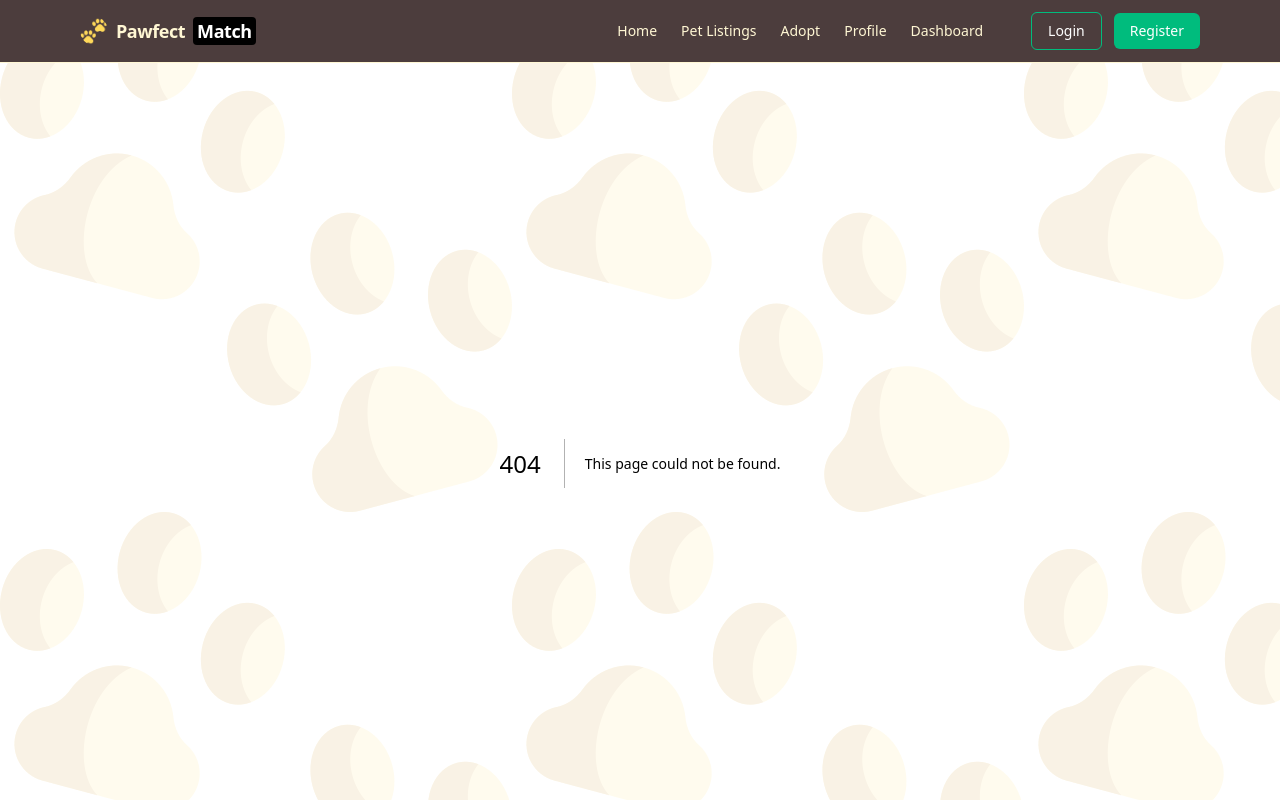
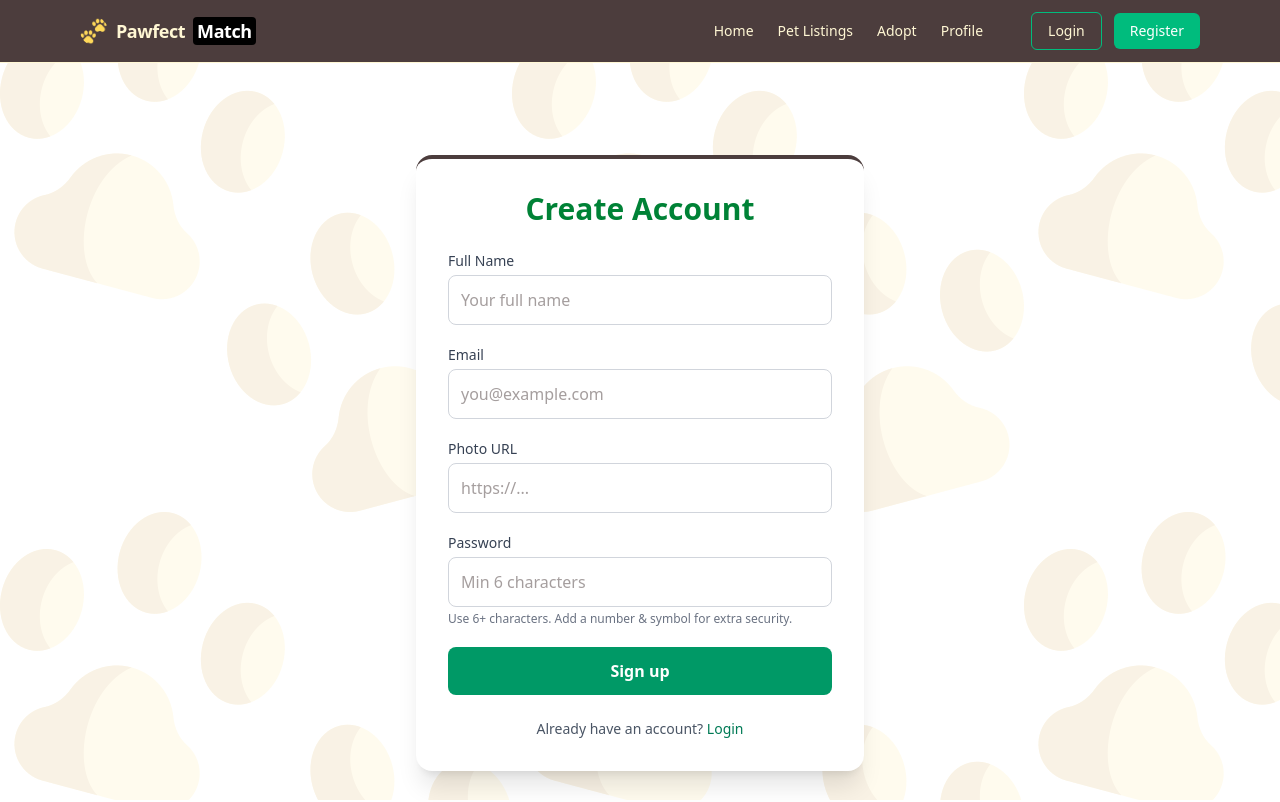
Before and after one commit to ruhanaatiq/pawfect-match, a Next.js app: page /register in a window 1280 px wide. Before the commit this address had no page. Shown: the top 802 px of the page. Built offline with nearby package versions, Linux system fonts and the light colour scheme; no server answers.

Commit message:
registration page created

```diff
--- /dev/null
+++ b/middleware.js
@@ -0,0 +1,34 @@
+// middleware.js
+import { NextResponse } from "next/server";
+import { getToken } from "next-auth/jwt";
+
+export async function middleware(req) {
+  const url = req.nextUrl;
+
+  // Read session/JWT via NextAuth
+  const token = await getToken({ req });
+
+  // If no session, bounce to login with redirect back
+  if (!token) {
+    const login = new URL("/login", req.url);
+    login.searchParams.set("redirect", url.pathname + url.search);
+    return NextResponse.redirect(login);
+  }
+
+  // Require admin role
+  if (token.role !== "admin") {
+    // You can redirect or return 403 page
+    return NextResponse.redirect(new URL("/403", req.url));
+    // Or: return new NextResponse("Forbidden", { status: 403 });
+  }
+
+  return NextResponse.next();
+}
+
+// Protect both admin pages and admin APIs
+export const config = {
+  matcher: [
+    "/admin/:path*",
+    "/api/admin/:path*", // protect admin APIs too
+  ],
+};
--- /dev/null
+++ b/src/app/api/admin/requests/route.js
@@ -0,0 +1,51 @@
+import { NextResponse } from "next/server";
+import { connectDB } from "@/lib/mongoose";
+import AdoptionRequest from "@/models/AdoptionRequest";
+import Pet from "@/models/Pets";
+
+export const dynamic = "force-dynamic";
+
+export async function GET(req) {
+  await connectDB();
+  const { searchParams } = new URL(req.url);
+
+  const page = Math.max(1, Number(searchParams.get("page") || 1));
+  const pageSize = Math.max(1, Math.min(100, Number(searchParams.get("pageSize") || 10)));
+  const status = searchParams.get("status"); // Pending | Approved | Rejected | (null = all)
+  const q = searchParams.get("q")?.trim();
+
+  const query = {};
+  if (status && ["Pending", "Approved", "Rejected"].includes(status)) {
+    query.status = status;
+  }
+  if (q) {
+    query.$or = [
+      { petName: { $regex: q, $options: "i" } },
+      { "applicant.fullName": { $regex: q, $options: "i" } },
+      { "applicant.email": { $regex: q, $options: "i" } },
+      { "applicant.phone": { $regex: q, $options: "i" } },
+      { message: { $regex: q, $options: "i" } },
+    ];
+  }
+
+  const total = await AdoptionRequest.countDocuments(query);
+  const items = await AdoptionRequest.find(query)
+    .sort({ createdAt: -1 })
+    .skip((page - 1) * pageSize)
+    .limit(pageSize)
+    .lean();
+
+  // optionally enrich with pet species/breed from Pets
+  const petIds = Array.from(new Set(items.map((i) => String(i.petId))));
+  const pets = await Pet.find({ _id: { $in: petIds } }, { species: 1, breed: 1 }).lean();
+  const petMap = new Map(pets.map((p) => [String(p._id), p]));
+
+  const data = items.map((i) => ({
+    ...i,
+    _id: String(i._id),
+    petId: String(i.petId),
+    pet: petMap.get(String(i.petId)) || null,
+  }));
+
+  return NextResponse.json({ total, page, pageSize, items: data });
+}
--- a/src/app/login/page.jsx
+++ b/src/app/login/page.jsx
@@ -3,7 +3,6 @@
 import { useState } from "react";
 import { useRouter } from "next/navigation";
 import { signIn } from "next-auth/react";
-
 
 export default function LoginPage() {
   const router = useRouter();
@@ -16,34 +15,30 @@ export default function LoginPage() {
     setError("");
 
     try {
-      const res = await fetch("/api/auth/login", { // make sure API path is correct
+      // your custom credentials login (keep as-is if you already have /api/auth/login)
+      const res = await fetch("/api/auth/login", {
         method: "POST",
         headers: { "Content-Type": "application/json" },
         body: JSON.stringify({ email, password }),
       });
 
       if (!res.ok) {
-        const data = await res.json();
+        const data = await res.json().catch(() => ({}));
         setError(data.message || "Login failed");
         return;
       }
 
-      // Redirect to home page
       router.push("/");
-    } catch (err) {
+    } catch {
       setError("Something went wrong. Try again.");
     }
   };
 
   return (
     <div className="min-h-screen flex flex-col">
-
-
       <div className="flex flex-1 items-center justify-center px-4">
         <div className="w-full max-w-md rounded-2xl bg-white shadow-xl border-t-4 border-[#4C3D3D] p-8">
-          <h1 className="mb-6 text-center text-3xl font-bold text-green-700">
-            Login
-          </h1>
+          <h1 className="mb-6 text-center text-3xl font-bold text-green-700">Login</h1>
 
           {error && (
             <div className="mb-4 rounded-md bg-red-100 p-3 text-sm text-red-700 text-center">
@@ -53,9 +48,7 @@ export default function LoginPage() {
 
           <form onSubmit={handleSubmit} className="space-y-5">
             <div>
-              <label className="mb-1 block text-sm font-medium text-gray-700">
-                Email
-              </label>
+              <label className="mb-1 block text-sm font-medium text-gray-700">Email</label>
               <input
                 type="email"
                 value={email}
@@ -67,9 +60,7 @@ export default function LoginPage() {
             </div>
 
             <div>
-              <label className="mb-1 block text-sm font-medium text-gray-700">
-                Password
-              </label>
+              <label className="mb-1 block text-sm font-medium text-gray-700">Password</label>
               <input
                 type="password"
                 value={password}
@@ -82,21 +73,36 @@ export default function LoginPage() {
 
             <button
               type="submit"
-              className="w-full rounded-lg bg-emerald-500 py-3 text-white font-semibold hover:bg-green-700 transition"
+              className="w-full rounded-lg bg-emerald-600 py-3 text-white font-semibold hover:bg-emerald-700 transition"
             >
               Login
             </button>
           </form>
 
-          <div className="mt-6 text-center">
-            <p className="mb-3 text-sm text-gray-600">or</p>
-            <button
-              onClick={() => signIn("google", { callbackUrl: "/" })}
-              className="w-full rounded-lg border border-[#4C3D3D]  py-3 text-green-800 font-semibold hover:bg-[#4C3D3D] transition"
-            >
-              Sign in with Google
-            </button>
+          {/* Social logins */}
+          <div className="mt-6">
+            <p className="text-center text-sm text-gray-600 mb-3">or continue with</p>
+            <div className="grid grid-cols-1 gap-3">
+              <button
+                onClick={() => signIn("google", { callbackUrl: "/" })}
+                className="w-full rounded-lg border border-[#4C3D3D] py-3 font-semibold hover:bg-[#4C3D3D] hover:text-white transition"
+              >
+                Continue with Google
+              </button>
+              <button
+                onClick={() => signIn("github", { callbackUrl: "/" })}
+                className="w-full rounded-lg border border-[#4C3D3D] py-3 font-semibold hover:bg-[#4C3D3D] hover:text-white transition"
+              >
+                Continue with GitHub
+              </button>
+            </div>
           </div>
+
+          {/* Sign up link */}
+          <p className="mt-6 text-center text-sm text-gray-600">
+            Don’t have an account?{" "}
+            <a href="/register" className="text-emerald-700 font-medium hover:underline">Sign up</a>
+          </p>
         </div>
       </div>
     </div>
--- /dev/null
+++ b/src/app/register/page.jsx
@@ -0,0 +1,118 @@
+"use client";
+
+import { useState } from "react";
+import { useRouter } from "next/navigation";
+
+export default function RegisterPage() {
+  const router = useRouter();
+  const [form, setForm] = useState({ name: "", email: "", photoURL: "", password: "" });
+  const [error, setError] = useState("");
+  const [pending, setPending] = useState(false);
+
+  function onChange(e) {
+    setForm((f) => ({ ...f, [e.target.name]: e.target.value }));
+  }
+
+  async function onSubmit(e) {
+    e.preventDefault();
+    setError("");
+    setPending(true);
+
+    try {
+      const res = await fetch("/api/auth/register", {
+        method: "POST",
+        headers: { "Content-Type": "application/json" },
+        body: JSON.stringify(form),
+      });
+      const data = await res.json().catch(() => ({}));
+      if (!res.ok) {
+        setError(data.error || "Registration failed");
+        setPending(false);
+        return;
+      }
+      // After successful registration, go to login
+      router.push("/login?registered=1");
+    } catch {
+      setError("Something went wrong. Try again.");
+      setPending(false);
+    }
+  }
+
+  return (
+    <div className="min-h-screen flex items-center justify-center px-4">
+      <div className="w-full max-w-md rounded-2xl bg-white shadow-xl border-t-4 border-[#4C3D3D] p-8">
+        <h1 className="mb-6 text-center text-3xl font-bold text-green-700">Create Account</h1>
+
+        {error && (
+          <div className="mb-4 rounded-md bg-red-100 p-3 text-sm text-red-700 text-center">{error}</div>
+        )}
+
+        <form onSubmit={onSubmit} className="space-y-5">
+          <div>
+            <label className="mb-1 block text-sm font-medium text-gray-700">Full Name</label>
+            <input
+              name="name"
+              value={form.name}
+              onChange={onChange}
+              required
+              placeholder="Your full name"
+              className="w-full rounded-lg border border-gray-300 p-3 focus:border-emerald-500 focus:ring-1 focus:ring-emerald-500 outline-none"
+            />
+          </div>
+
+          <div>
+            <label className="mb-1 block text-sm font-medium text-gray-700">Email</label>
+            <input
+              type="email"
+              name="email"
+              value={form.email}
+              onChange={onChange}
+              required
+              placeholder="you@example.com"
+              className="w-full rounded-lg border border-gray-300 p-3 focus:border-emerald-500 focus:ring-1 focus:ring-emerald-500 outline-none"
+            />
+          </div>
+
+          <div>
+            <label className="mb-1 block text-sm font-medium text-gray-700">Photo URL</label>
+            <input
+              name="photoURL"
+              value={form.photoURL}
+              onChange={onChange}
+              placeholder="https://..."
+              className="w-full rounded-lg border border-gray-300 p-3 focus:border-emerald-500 focus:ring-1 focus:ring-emerald-500 outline-none"
+            />
+          </div>
+
+          <div>
+            <label className="mb-1 block text-sm font-medium text-gray-700">Password</label>
+            <input
+              type="password"
+              name="password"
+              value={form.password}
+              onChange={onChange}
+              required
+              minLength={6}
+              placeholder="Min 6 characters"
+              className="w-full rounded-lg border border-gray-300 p-3 focus:border-emerald-500 focus:ring-1 focus:ring-emerald-500 outline-none"
+            />
+            <p className="mt-1 text-xs text-gray-500">Use 6+ characters. Add a number & symbol for extra security.</p>
+          </div>
+
+          <button
+            type="submit"
+            disabled={pending}
+            className="w-full rounded-lg bg-emerald-600 py-3 text-white font-semibold hover:bg-emerald-700 disabled:opacity-50 transition"
+          >
+            {pending ? "Creating account..." : "Sign up"}
+          </button>
+        </form>
+
+        <p className="mt-6 text-center text-sm text-gray-600">
+          Already have an account?{" "}
+          <a href="/login" className="text-emerald-700 font-medium hover:underline">Login</a>
+        </p>
+      </div>
+    </div>
+  );
+}
--- a/src/components/Navbar.jsx
+++ b/src/components/Navbar.jsx
@@ -3,54 +3,40 @@
 import { useState } from "react";
 import Link from "next/link";
 import Image from "next/image";
+import { useSession, signOut } from "next-auth/react"; // ✅ add NextAuth
 
 export default function Navbar() {
   const [menuOpen, setMenuOpen] = useState(false);
+  const { data: session } = useSession();
+  const role = session?.user?.role; // make sure you add role to the session in NextAuth callbacks
 
   return (
     <nav className="sticky top-0 z-50 border-b bg-[#4C3D3D] backdrop-blur text-[#FFF7D4]">
       <div className="mx-auto max-w-6xl px-4 py-3 flex items-center justify-between">
-        {/* Logo with image */}
-        <Link
-          href="/"
-          className="flex items-center gap-2 text-lg font-bold tracking-tight"
-        >
-          <Image
-            src="/paws.png"
-            alt="Paw Logo"
-            width={28}
-            height={28}
-            className="rounded-full"
-          />
+        {/* Logo */}
+        <Link href="/" className="flex items-center gap-2 text-lg font-bold tracking-tight">
+          <Image src="/paws.png" alt="Paw Logo" width={28} height={28} className="rounded-full" />
           Pawfect
-          <span className="px-1 rounded bg-black text-white dark:bg-white dark:text-black">
-            Match
-          </span>
+          <span className="px-1 rounded bg-black text-white dark:bg-white dark:text-black">Match</span>
         </Link>
 
         {/* Desktop Menu */}
         <div className="hidden md:flex items-center gap-6 text-sm font-medium">
-          <Link href="/" className="hover:text-emerald-400">
-            Home
-          </Link>
-          <Link href="/pets" className="hover:text-emerald-400">
-            Pet Listings
-          </Link>
-          <Link href="/adopt" className="hover:text-emerald-400">
-            Adopt
-          </Link>
-          <Link href="/profile" className="hover:text-emerald-400">
-            Profile
-          </Link>
-          <Link href="/dashboard" className="hover:text-emerald-400">
-            Dashboard
-          </Link>
+          <Link href="/" className="hover:text-emerald-400">Home</Link>
+          <Link href="/pets" className="hover:text-emerald-400">Pet Listings</Link>
+          <Link href="/adopt" className="hover:text-emerald-400">Adopt</Link>
+          <Link href="/profile" className="hover:text-emerald-400">Profile</Link>
 
-          {/* Login & Register buttons */}
+          {/* Admin-only */}
+          {role === "admin" && (
+            <Link href="/admin" className="hover:text-emerald-400">Dashboard</Link>
+          )}
+
+          {!session ? (
             <div className="flex items-center gap-3 ml-6">
               <Link
                 href="/login"
-              className="px-4 py-2 rounded-md border border-emerald-500 text-white hover:bg-emerald-500 hover:text-white transition"
+                className="px-4 py-2 rounded-md border border-emerald-500 hover:bg-emerald-500 hover:text-white transition"
               >
                 Login
               </Link>
@@ -61,12 +47,21 @@ export default function Navbar() {
                 Register
               </Link>
             </div>
+          ) : (
+            <button
+              onClick={() => signOut()}
+              className="px-4 py-2 rounded-md border border-red-500 hover:bg-red-500 hover:text-white transition"
+            >
+              Logout
+            </button>
+          )}
         </div>
 
         {/* Mobile Menu Button */}
         <button
-          onClick={() => setMenuOpen(!menuOpen)}
-          className="md:hidden rounded-md p-2 hover:bg-slate-100 dark:hover:bg-slate-800"
+          onClick={() => setMenuOpen((v) => !v)}
+          className="md:hidden rounded-md p-2 hover:bg-slate-100/20"
+          aria-label="Toggle menu"
         >
           ☰
         </button>
@@ -74,39 +69,43 @@ export default function Navbar() {
 
       {/* Mobile Dropdown */}
       {menuOpen && (
-        <div className="md:hidden bg-white dark:bg-black border-t">
+        <div className="md:hidden bg-white text-[#4C3D3D] border-t">
           <div className="flex flex-col items-start p-4 gap-3 text-sm">
-            <Link href="/" onClick={() => setMenuOpen(false)}>
-              Home
-            </Link>
-            <Link href="/pets" onClick={() => setMenuOpen(false)}>
-              Pet Listings
-            </Link>
-            <Link href="/adopt" onClick={() => setMenuOpen(false)}>
-              Adopt
-            </Link>
-            <Link href="/profile" onClick={() => setMenuOpen(false)}>
-              Profile
-            </Link>
-            <Link href="/dashboard" onClick={() => setMenuOpen(false)}>
-              Dashboard
-            </Link>
+            <Link href="/" onClick={() => setMenuOpen(false)}>Home</Link>
+            <Link href="/pets" onClick={() => setMenuOpen(false)}>Pet Listings</Link>
+            <Link href="/adopt" onClick={() => setMenuOpen(false)}>Adopt</Link>
+            <Link href="/profile" onClick={() => setMenuOpen(false)}>Profile</Link>
 
-            {/* Login & Register in Mobile */}
+            {/* Admin-only (mobile) */}
+            {role === "admin" && (
+              <Link href="/admin" onClick={() => setMenuOpen(false)}>Dashboard</Link>
+            )}
+
+            {!session ? (
+              <>
                 <Link
                   href="/login"
                   onClick={() => setMenuOpen(false)}
-              className="mt-3 w-full text-center px-4 py-2 rounded-md border border-emerald-500 text-emerald-500 hover:bg-emerald-500 hover:text-white transition"
+                  className="mt-3 w-full text-center px-4 py-2 rounded-md border border-emerald-500 text-emerald-600 hover:bg-emerald-50 transition"
                 >
                   Login
                 </Link>
                 <Link
                   href="/register"
                   onClick={() => setMenuOpen(false)}
-              className="w-full text-center px-4 py-2 rounded-md bg-emerald-500 text-white hover:bg-emerald-600 transition"
+                  className="w-full text-center px-4 py-2 rounded-md bg-emerald-600 text-white hover:bg-emerald-700 transition"
                 >
                   Register
                 </Link>
+              </>
+            ) : (
+              <button
+                onClick={() => { setMenuOpen(false); signOut(); }}
+                className="mt-3 w-full text-center px-4 py-2 rounded-md border border-red-500 text-red-600 hover:bg-red-50 transition"
+              >
+                Logout
+              </button>
+            )}
           </div>
         </div>
       )}
```
Lines whose indentation alone changed are shown as unchanged.
